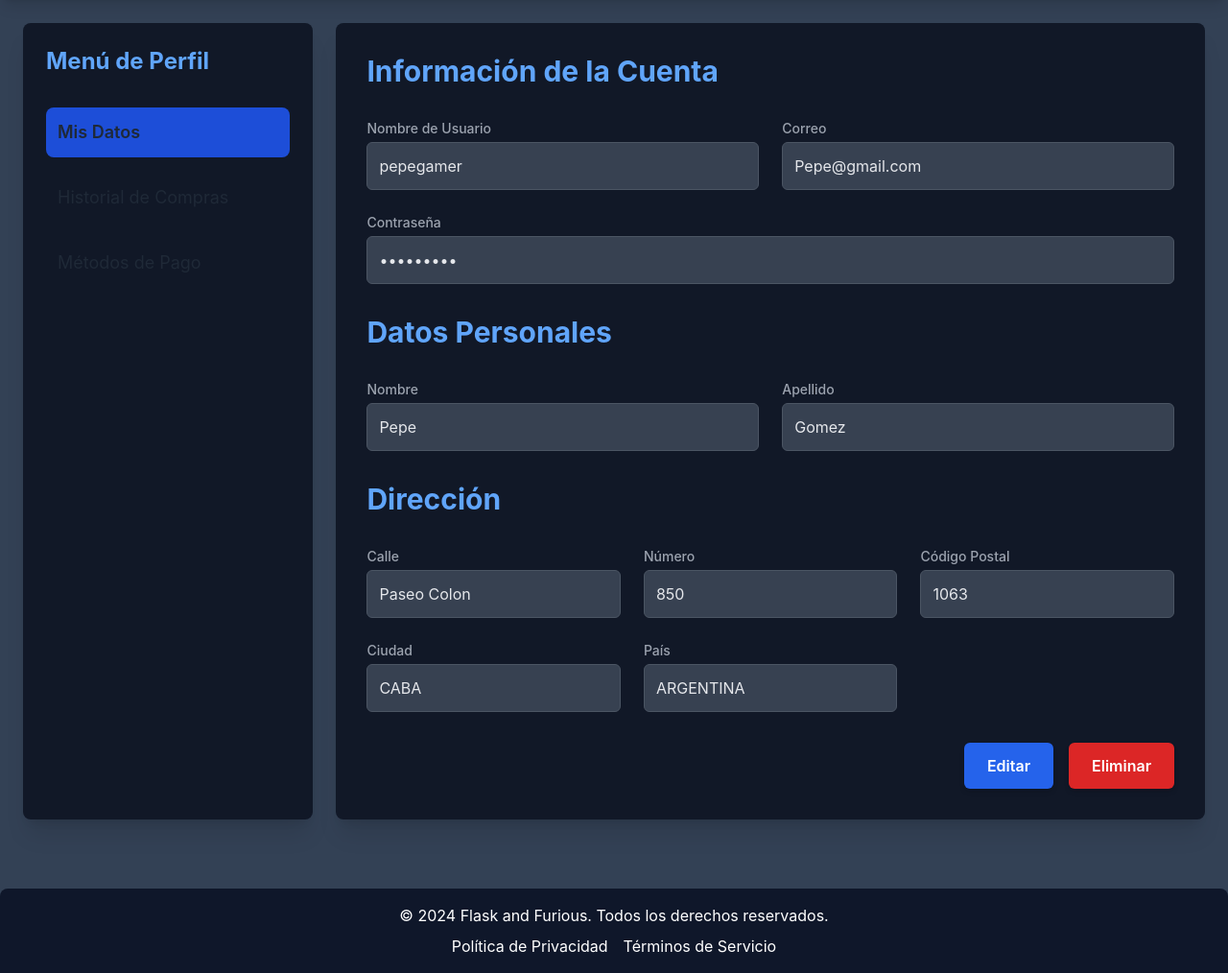
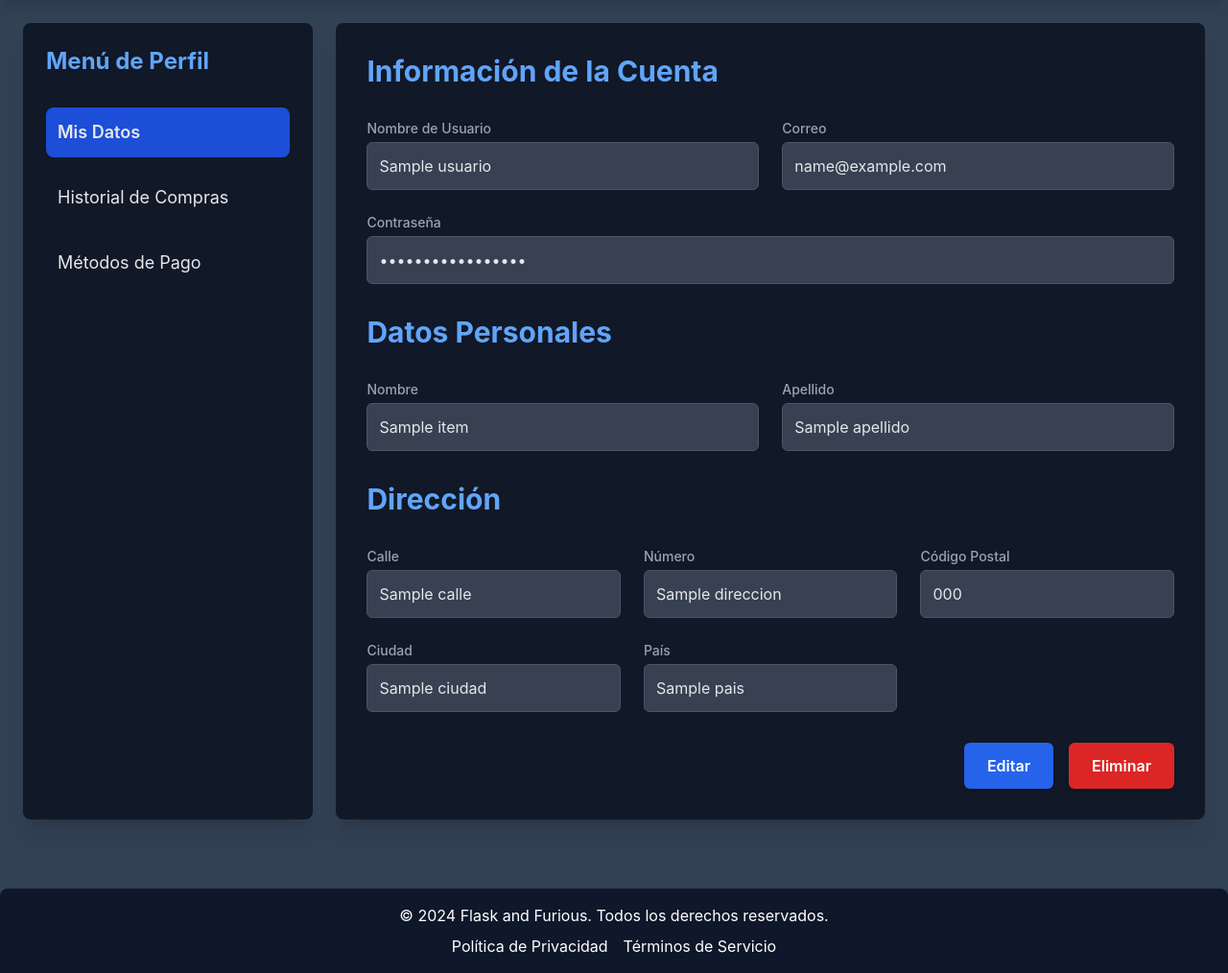
Before and after one commit to emorales24/ludoteca-flask, a Flask app: page /perfil/1 in a window 1280 px wide. Shown: the part 72-1086 px from the top of the page at 96% size. Run offline with Flask 3, Linux system fonts and the light colour scheme; a database or web service that is not in the repository returns one stand-in record (values such as "Sample title"); data that the repository does not hold is empty; style sheets or scripts are compiled from the project's sources; some libraries are stand-ins or nearby versions.

Commit message:
Agrego modificaciones iniciales en el template para estructuras de jinja

```diff
--- a/app-frontend/src/app.py
+++ b/app-frontend/src/app.py
@@ -49,11 +49,12 @@ def login():
 
     return render_template("login.html", error = issue)
 
-#PAGINA DE PERFIL
+#PAGINA DE PERFIL (agregar validacion de usuario online)
 @app.route("/perfil/<usr>")
 def perfil(usr):
-    # Hay que agregar validacion de usuario online (porque actualmente se puede pedir cualquier usuario y responde 200)
-    return render_template("perfil.html", usuario = usr)
+    datos_usr = obtener_usuario(usr)
+
+    return render_template("perfil.html", usuario = datos_usr)
 
 #PAGINA DE ADMIN
 @app.route("/admin", methods=["POST", "GET"])
--- a/app-frontend/templates/perfil.html
+++ b/app-frontend/templates/perfil.html
@@ -6,77 +6,75 @@
         <!-- Panel Lateral (Sidebar) -->
         <aside class="lg:w-1/4 bg-gray-900 p-6 rounded-lg shadow-xl flex flex-col space-y-4">
             <h3 class="text-2xl font-bold text-blue-400 mb-4">Menú de Perfil</h3>
-            <a href="#" class="block p-3 rounded-lg text-lg bg-blue-700 hover:bg-blue-800 transition duration-200 ease-in-out font-semibold">Mis Datos</a>
-            <a href="#" class="block p-3 rounded-lg text-lg hover:bg-blue-700 transition duration-200 ease-in-out">Historial de Compras</a>
-            <a href="#" class="block p-3 rounded-lg text-lg hover:bg-blue-700 transition duration-200 ease-in-out">Métodos de Pago</a>
+            <a href="#" class="block p-3 rounded-lg text-gray-200 text-lg bg-blue-700 hover:bg-blue-800 transition duration-200 ease-in-out font-semibold">Mis Datos</a>
+            <a href="#" class="block p-3 rounded-lg text-gray-200 text-lg hover:bg-blue-700 transition duration-200 ease-in-out">Historial de Compras</a>
+            <a href="#" class="block p-3 rounded-lg text-gray-200 text-lg hover:bg-blue-700 transition duration-200 ease-in-out">Métodos de Pago</a>
         </aside>
 
         <!-- Sección de Contenido Principal del Perfil -->
         <section class="lg:w-3/4 bg-gray-900 p-8 rounded-lg shadow-xl">
+
             <h2 class="text-3xl font-bold text-blue-400 mb-8">Información de la Cuenta</h2>
-
             <!-- Información de la Cuenta -->
             <div class="grid grid-cols-1 md:grid-cols-2 gap-6 mb-8">
                 <div>
                     <label for="username" class="block text-gray-400 text-sm font-medium mb-1">Nombre de Usuario</label>
-                    <input type="text" id="username" value="pepegamer" readonly
+                    <input type="text" id="username" value="{{ usuario.usuario }}" readonly
                            class="w-full p-3 rounded-md bg-gray-700 text-gray-200 border border-gray-600 focus:outline-none focus:ring-2 focus:ring-blue-500 cursor-default">
                 </div>
                 <div>
                     <label for="email" class="block text-gray-400 text-sm font-medium mb-1">Correo</label>
-                    <input type="email" id="email" value="Pepe@gmail.com" readonly
+                    <input type="email" id="email" value="{{ usuario.email }}" readonly
                            class="w-full p-3 rounded-md bg-gray-700 text-gray-200 border border-gray-600 focus:outline-none focus:ring-2 focus:ring-blue-500 cursor-default">
                 </div>
                 <div class="md:col-span-2">
                     <label for="password" class="block text-gray-400 text-sm font-medium mb-1">Contraseña</label>
-                    <input type="password" id="password" value="*********" readonly
+                    <input type="password" id="password" value="{{ usuario.contraseña }}" readonly
                            class="w-full p-3 rounded-md bg-gray-700 text-gray-200 border border-gray-600 focus:outline-none focus:ring-2 focus:ring-blue-500 cursor-default">
                 </div>
             </div>
 
             <h2 class="text-3xl font-bold text-blue-400 mb-8">Datos Personales</h2>
-
             <!-- Datos Personales -->
             <div class="grid grid-cols-1 md:grid-cols-2 gap-6 mb-8">
                 <div>
                     <label for="nombre" class="block text-gray-400 text-sm font-medium mb-1">Nombre</label>
-                    <input type="text" id="nombre" value="Pepe" readonly
+                    <input type="text" id="nombre" value="{{ usuario.nombre }}" readonly
                            class="w-full p-3 rounded-md bg-gray-700 text-gray-200 border border-gray-600 focus:outline-none focus:ring-2 focus:ring-blue-500 cursor-default">
                 </div>
                 <div>
                     <label for="apellido" class="block text-gray-400 text-sm font-medium mb-1">Apellido</label>
-                    <input type="text" id="apellido" value="Gomez" readonly
+                    <input type="text" id="apellido" value="{{ usuario.apellido }}" readonly
                            class="w-full p-3 rounded-md bg-gray-700 text-gray-200 border border-gray-600 focus:outline-none focus:ring-2 focus:ring-blue-500 cursor-default">
                 </div>
             </div>
 
             <h2 class="text-3xl font-bold text-blue-400 mb-8">Dirección</h2>
-
             <!-- Dirección -->
             <div class="grid grid-cols-1 md:grid-cols-3 gap-6 mb-8">
                 <div>
                     <label for="calle" class="block text-gray-400 text-sm font-medium mb-1">Calle</label>
-                    <input type="text" id="calle" value="Paseo Colon" readonly
+                    <input type="text" id="calle" value="{{ usuario.calle }}" readonly
                            class="w-full p-3 rounded-md bg-gray-700 text-gray-200 border border-gray-600 focus:outline-none focus:ring-2 focus:ring-blue-500 cursor-default">
                 </div>
                 <div>
                     <label for="numero" class="block text-gray-400 text-sm font-medium mb-1">Número</label>
-                    <input type="text" id="numero" value="850" readonly
+                    <input type="text" id="numero" value="{{ usuario.direccion }}" readonly
                            class="w-full p-3 rounded-md bg-gray-700 text-gray-200 border border-gray-600 focus:outline-none focus:ring-2 focus:ring-blue-500 cursor-default">
                 </div>
                 <div>
                     <label for="codigo_postal" class="block text-gray-400 text-sm font-medium mb-1">Código Postal</label>
-                    <input type="text" id="codigo_postal" value="1063" readonly
+                    <input type="text" id="codigo_postal" value="{{ usuario.codigo_postal }}" readonly
                            class="w-full p-3 rounded-md bg-gray-700 text-gray-200 border border-gray-600 focus:outline-none focus:ring-2 focus:ring-blue-500 cursor-default">
                 </div>
                 <div>
                     <label for="ciudad" class="block text-gray-400 text-sm font-medium mb-1">Ciudad</label>
-                    <input type="text" id="ciudad" value="CABA" readonly
+                    <input type="text" id="ciudad" value="{{ usuario.ciudad }}" readonly
                            class="w-full p-3 rounded-md bg-gray-700 text-gray-200 border border-gray-600 focus:outline-none focus:ring-2 focus:ring-blue-500 cursor-default">
                 </div>
                 <div>
                     <label for="pais" class="block text-gray-400 text-sm font-medium mb-1">País</label>
-                    <input type="text" id="pais" value="ARGENTINA" readonly
+                    <input type="text" id="pais" value="{{ usuario.pais }}" readonly
                            class="w-full p-3 rounded-md bg-gray-700 text-gray-200 border border-gray-600 focus:outline-none focus:ring-2 focus:ring-blue-500 cursor-default">
                 </div>
             </div>
```
Also changed, not shown: app-backend/init_db.sql (+5 -3 lines).
